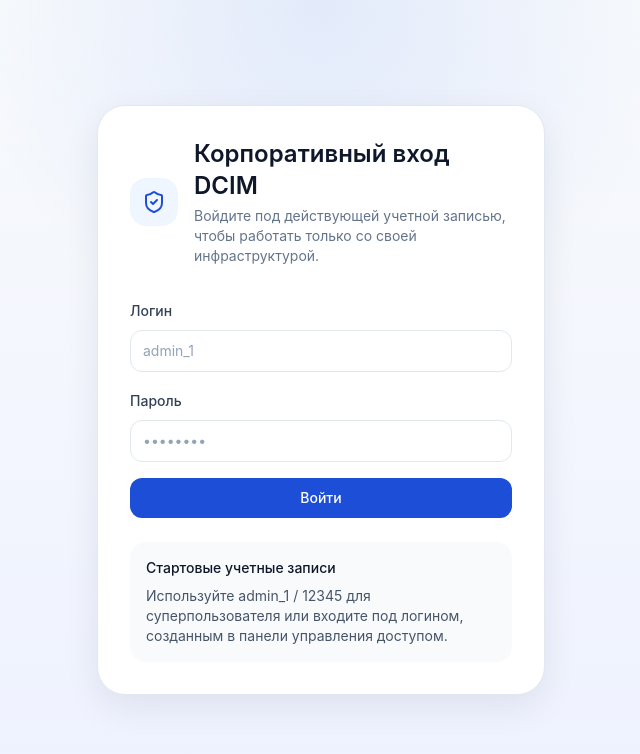
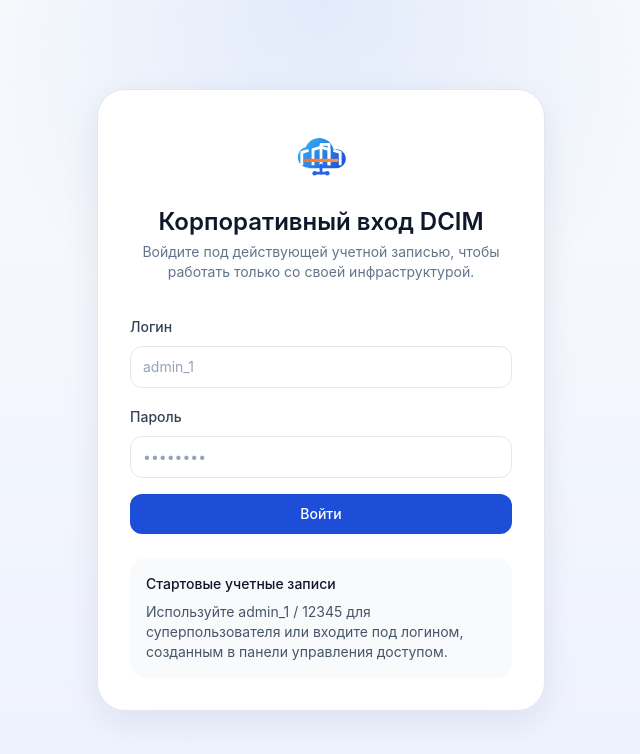
Before and after one commit to Victoriya-R/project, a React (Vite) app in the folder frontend/: page /login in a window 1280 px wide. Shown: the top 754 px of the page, without its empty margins (319-959 px from the left). Built offline with nearby package versions, Linux system fonts and the light colour scheme; no server answers.

Commit message:
Add minimal brand logo to auth and header

```diff
--- /dev/null
+++ b/frontend/src/components/common/BrandLogo.tsx
@@ -0,0 +1,74 @@
+import { useId } from 'react';
+import { cn } from '../../utils/cn';
+
+type BrandLogoProps = {
+  className?: string;
+  iconClassName?: string;
+  titleClassName?: string;
+  subtitleClassName?: string;
+  showWordmark?: boolean;
+  compact?: boolean;
+  title?: string;
+  subtitle?: string;
+};
+
+export function BrandLogo({
+  className,
+  iconClassName,
+  titleClassName,
+  subtitleClassName,
+  showWordmark = false,
+  compact = false,
+  title = 'Data Center',
+  subtitle = 'Infrastructure API UI'
+}: BrandLogoProps) {
+  const gradientId = useId();
+  const accentId = useId();
+
+  return (
+    <div className={cn('flex items-center gap-3', compact ? 'gap-2.5' : 'gap-3.5', className)}>
+      <svg
+        viewBox="0 0 80 80"
+        aria-hidden="true"
+        className={cn('h-12 w-12 text-brand-600', compact ? 'h-10 w-10' : 'h-12 w-12', iconClassName)}
+        fill="none"
+        xmlns="http://www.w3.org/2000/svg"
+      >
+        <defs>
+          <linearGradient id={gradientId} x1="14" y1="16" x2="66" y2="60" gradientUnits="userSpaceOnUse">
+            <stop stopColor="#38BDF8" />
+            <stop offset="1" stopColor="#1D4ED8" />
+          </linearGradient>
+          <linearGradient id={accentId} x1="19" y1="49" x2="61" y2="49" gradientUnits="userSpaceOnUse">
+            <stop stopColor="#F97316" />
+            <stop offset="1" stopColor="#FB923C" />
+          </linearGradient>
+        </defs>
+        <path
+          d="M24 57C16.82 57 11 51.18 11 44C11 37.89 15.24 32.77 20.93 31.43C23.62 24.75 30.16 20 37.81 20C46.59 20 54 26.25 55.79 34.49C56.85 34.17 57.97 34 59.13 34C65.68 34 71 39.32 71 45.87C71 52.42 65.68 57.74 59.13 57.74H24V57Z"
+          fill={`url(#${gradientId})`}
+        />
+        <path
+          d="M30 54V34.5L40 31.5L50 34.5V54"
+          stroke="white"
+          strokeWidth="3.5"
+          strokeLinejoin="round"
+        />
+        <path d="M40 54V28H50V54" stroke="white" strokeWidth="3.5" strokeLinejoin="round" />
+        <path d="M55.5 35.5L64 38V54" stroke="white" strokeWidth="3.5" strokeLinejoin="round" />
+        <path d="M24.5 35.5L16 38V54" stroke="white" strokeWidth="3.5" strokeLinejoin="round" />
+        <path d="M20 48H60" stroke={`url(#${accentId})`} strokeWidth="4" strokeLinecap="round" />
+        <path d="M40 54V64" stroke="#2563EB" strokeWidth="3.5" strokeLinecap="round" />
+        <path d="M32 64H48" stroke="#2563EB" strokeWidth="3.5" strokeLinecap="round" />
+        <circle cx="32" cy="64" r="2.75" fill="#2563EB" />
+        <circle cx="48" cy="64" r="2.75" fill="#2563EB" />
+      </svg>
+      {showWordmark ? (
+        <div className="min-w-0">
+          <p className={cn('truncate text-lg font-semibold leading-tight text-slate-950', compact && 'text-base', titleClassName)}>{title}</p>
+          <p className={cn('truncate text-xs uppercase tracking-[0.24em] text-slate-400', subtitleClassName)}>{subtitle}</p>
+        </div>
+      ) : null}
+    </div>
+  );
+}
--- a/frontend/src/components/layout/AppShell.tsx
+++ b/frontend/src/components/layout/AppShell.tsx
@@ -1,10 +1,11 @@
 import { PropsWithChildren, useMemo } from 'react';
-import { Activity, Cable, ChartColumn, Cpu, LayoutDashboard, LockKeyhole, LogOut, Map, ShieldCheck, SquareStack, Unplug } from 'lucide-react';
+import { Activity, Cable, ChartColumn, Cpu, LayoutDashboard, LockKeyhole, LogOut, Map, ShieldCheck, SquareStack } from 'lucide-react';
 import { Link, NavLink } from 'react-router-dom';
 import { useAuthStore } from '../../store/auth-store';
 import { useI18n } from '../../i18n/provider';
 import { Button } from '../common/Button';
 import { LanguageSwitcher } from '../common/LanguageSwitcher';
+import { BrandLogo } from '../common/BrandLogo';
 import { cn } from '../../utils/cn';
 
 export function AppShell({ children }: PropsWithChildren) {
@@ -30,12 +31,15 @@ export function AppShell({ children }: PropsWithChildren) {
     <div className="min-h-screen bg-slate-50 text-slate-900">
       <div className="grid min-h-screen lg:grid-cols-[280px_1fr]">
         <aside className="border-r border-slate-200 bg-white px-5 py-6">
-          <Link to="/" className="flex items-center gap-3 rounded-2xl bg-slate-950 px-4 py-4 text-white shadow-soft">
-            <div className="rounded-xl bg-white/10 p-2"><Unplug className="h-5 w-5" /></div>
-            <div>
-              <p className="text-xs uppercase tracking-[0.24em] text-slate-300">DCIM</p>
-              <p className="font-semibold">Infrastructure API UI</p>
-            </div>
+          <Link to="/" className="rounded-2xl bg-slate-950 px-4 py-4 text-white shadow-soft transition hover:bg-slate-900">
+            <BrandLogo
+              showWordmark
+              title="Data Center"
+              subtitle="Infrastructure API UI"
+              iconClassName="text-white"
+              titleClassName="text-white"
+              subtitleClassName="text-slate-300"
+            />
           </Link>
           <nav className="mt-8 space-y-1">
             {navItems.map(({ to, label, icon: Icon, disabled }) => disabled ? (
@@ -55,9 +59,11 @@ export function AppShell({ children }: PropsWithChildren) {
           <header className="sticky top-0 z-10 border-b border-slate-200 bg-white/90 px-6 py-4 backdrop-blur">
             <div className="flex flex-col gap-4 lg:flex-row lg:items-center lg:justify-between">
               <div>
-
                 <p className="text-sm font-medium text-slate-500">{t('app.enterpriseWorkspace')}</p>
-                <h2 className="text-xl font-semibold">{t('app.title')}</h2>
+                <div className="mt-1 flex items-center gap-3">
+                  <BrandLogo compact iconClassName="h-10 w-10" />
+                  <h2 className="text-xl font-semibold">Data Center</h2>
+                </div>
               </div>
               <div className="flex flex-col gap-3 sm:flex-row sm:items-center">
                 <LanguageSwitcher />
--- a/frontend/src/modules/auth/LoginCard.tsx
+++ b/frontend/src/modules/auth/LoginCard.tsx
@@ -1,10 +1,10 @@
 import { useEffect, useState } from 'react';
-import { ShieldCheck } from 'lucide-react';
 import { useNavigate } from 'react-router-dom';
 import { authApi } from '../../services/api/client';
 import { useI18n } from '../../i18n/provider';
 import { useAuthStore } from '../../store/auth-store';
 import { Button } from '../../components/common/Button';
+import { BrandLogo } from '../../components/common/BrandLogo';
 import { FormField, TextInput } from '../../components/common/FormField';
 import { getApiErrorMessage } from '../../utils/api-error';
 
@@ -46,9 +46,9 @@ export function LoginCard() {
 
   return (
     <div className="w-full max-w-md rounded-[28px] border border-slate-200 bg-white p-8 shadow-soft">
-      <div className="mb-8 flex items-center gap-4">
-        <div className="rounded-2xl bg-brand-50 p-3 text-brand-600"><ShieldCheck className="h-6 w-6" /></div>
-        <div>
+      <div className="mb-8">
+        <BrandLogo className="justify-center" iconClassName="h-16 w-16" />
+        <div className="mt-5 text-center">
           <h1 className="text-2xl font-semibold text-slate-900">{t('auth.title')}</h1>
           <p className="mt-1 text-sm text-slate-500">{t('auth.subtitle')}</p>
         </div>
```
